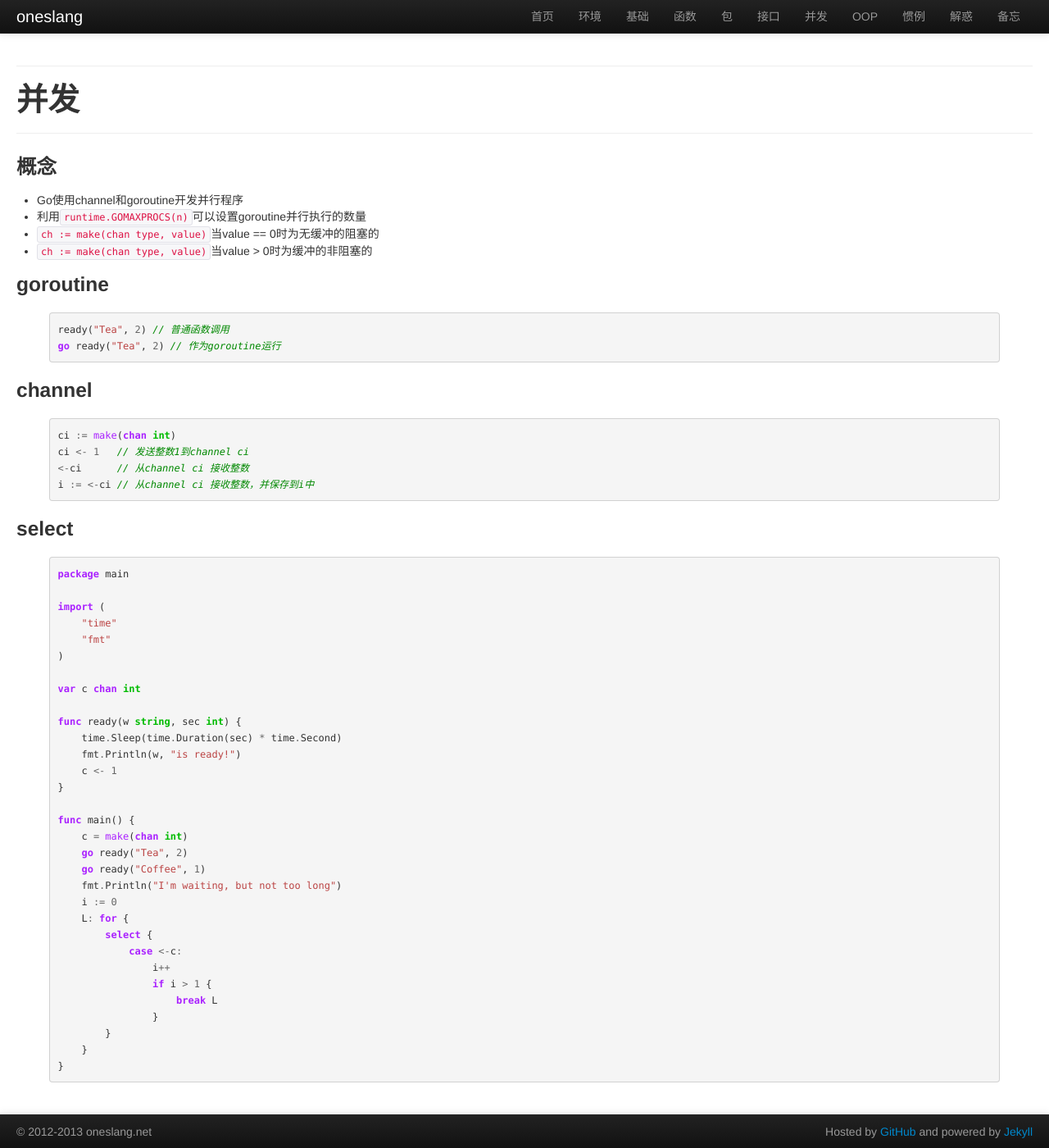
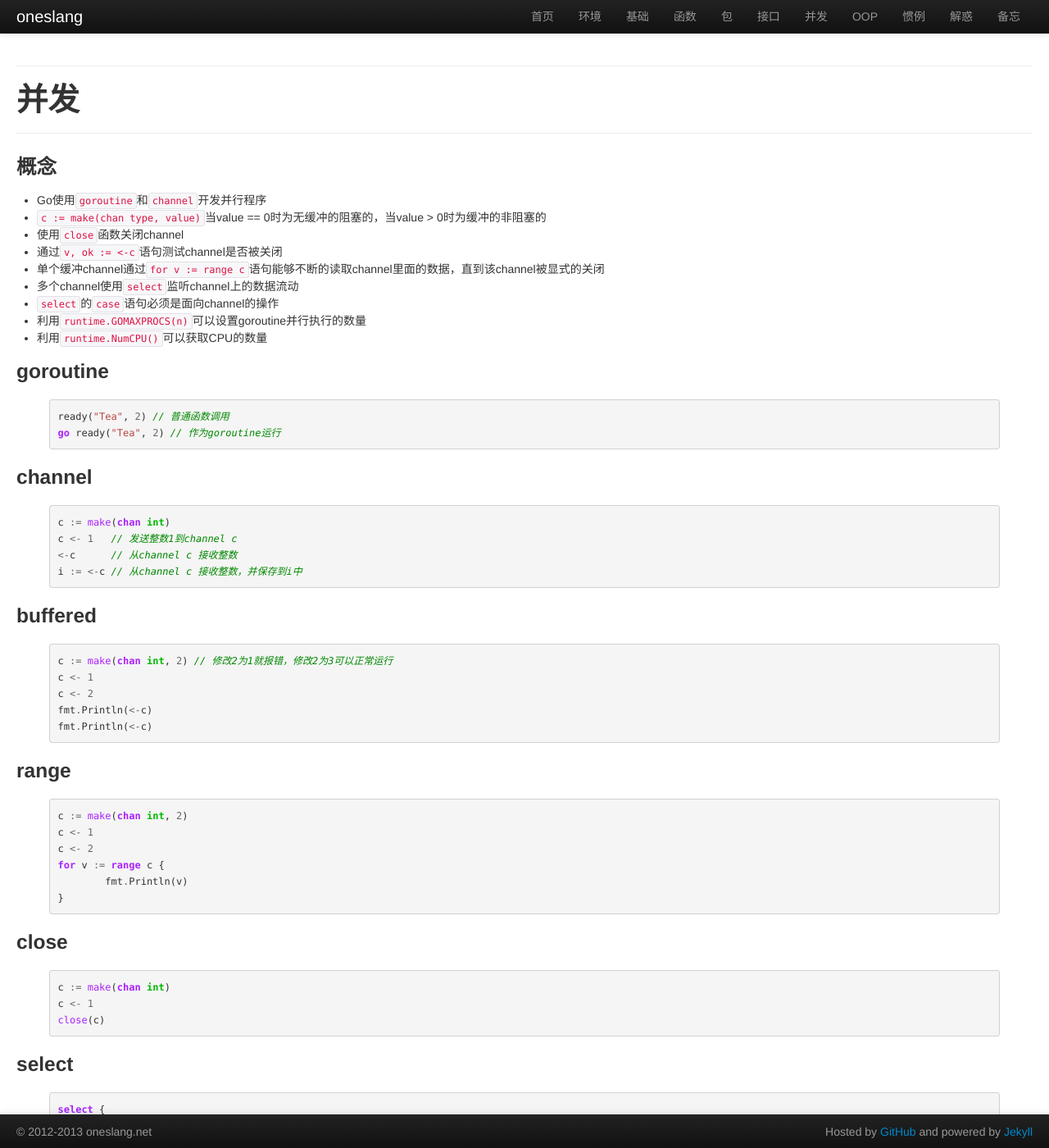
Before and after one commit to oneslang/oneslang.net, a Jekyll site: the page built from golang/concurrency.md, in a window 1280 px wide and 1400 px high. Shown: the whole window at 82% size. Built offline with Jekyll 4.4.1, drawn with Linux system fonts in a browser that asks for light colours; some of the changed text lies outside the part shown.

Commit message:
Perfect concurrent description

```diff
--- a/golang/concurrency.md
+++ b/golang/concurrency.md
@@ -4,10 +4,15 @@ title: 并发
 ---
 
 ### 概念
-* Go使用channel和goroutine开发并行程序
+* Go使用`goroutine`和`channel`开发并行程序
+* `c := make(chan type, value)`当value == 0时为无缓冲的阻塞的，当value > 0时为缓冲的非阻塞的
+* 使用`close`函数关闭channel
+* 通过`v, ok := <-c`语句测试channel是否被关闭
+* 单个缓冲channel通过`for v := range c`语句能够不断的读取channel里面的数据，直到该channel被显式的关闭
+* 多个channel使用`select`监听channel上的数据流动
+* `select`的`case`语句必须是面向channel的操作
 * 利用`runtime.GOMAXPROCS(n)`可以设置goroutine并行执行的数量
-* `ch := make(chan type, value)`当value == 0时为无缓冲的阻塞的
-* `ch := make(chan type, value)`当value > 0时为缓冲的非阻塞的
+* 利用`runtime.NumCPU()`可以获取CPU的数量
 
 ### goroutine
 {% highlight go %}
@@ -17,43 +22,46 @@ go ready("Tea", 2) // 作为goroutine运行
 
 ### channel
 {% highlight go %}
-ci := make(chan int)
-ci <- 1   // 发送整数1到channel ci
-<-ci      // 从channel ci 接收整数
-i := <-ci // 从channel ci 接收整数，并保存到i中
+c := make(chan int)
+c <- 1   // 发送整数1到channel c
+<-c      // 从channel c 接收整数
+i := <-c // 从channel c 接收整数，并保存到i中
+{% endhighlight %}
+
+### buffered
+{% highlight go %}
+c := make(chan int, 2) // 修改2为1就报错，修改2为3可以正常运行
+c <- 1
+c <- 2
+fmt.Println(<-c)
+fmt.Println(<-c)
+{% endhighlight %}
+
+### range
+{% highlight go %}
+c := make(chan int, 2)
+c <- 1
+c <- 2
+for v := range c {
+	fmt.Println(v)
+}
+{% endhighlight %}
+
+### close
+{% highlight go %}
+c := make(chan int)
+c <- 1
+close(c)
 {% endhighlight %}
 
 ### select
 {% highlight go %}
-package main
-
-import (
-    "time"
-    "fmt"
-)
-
-var c chan int
-
-func ready(w string, sec int) {
-    time.Sleep(time.Duration(sec) * time.Second)
-    fmt.Println(w, "is ready!")
-    c <- 1
-}
-
-func main() {
-    c = make(chan int)
-    go ready("Tea", 2)
-    go ready("Coffee", 1)
-    fmt.Println("I'm waiting, but not too long")
-    i := 0
-    L: for {
-        select {
-            case <-c:
-                i++
-                if i > 1 {
-                    break L
-                }
-        }
-    }
+select {
+case <-chan1:
+    // 如果chan1成功读到数据执行
+case chan2 <- 1:
+    // 如果成功向chan2写入数据执行
+default:
+    // 如果上面都没有成功执行
 }
 {% endhighlight %}
```
